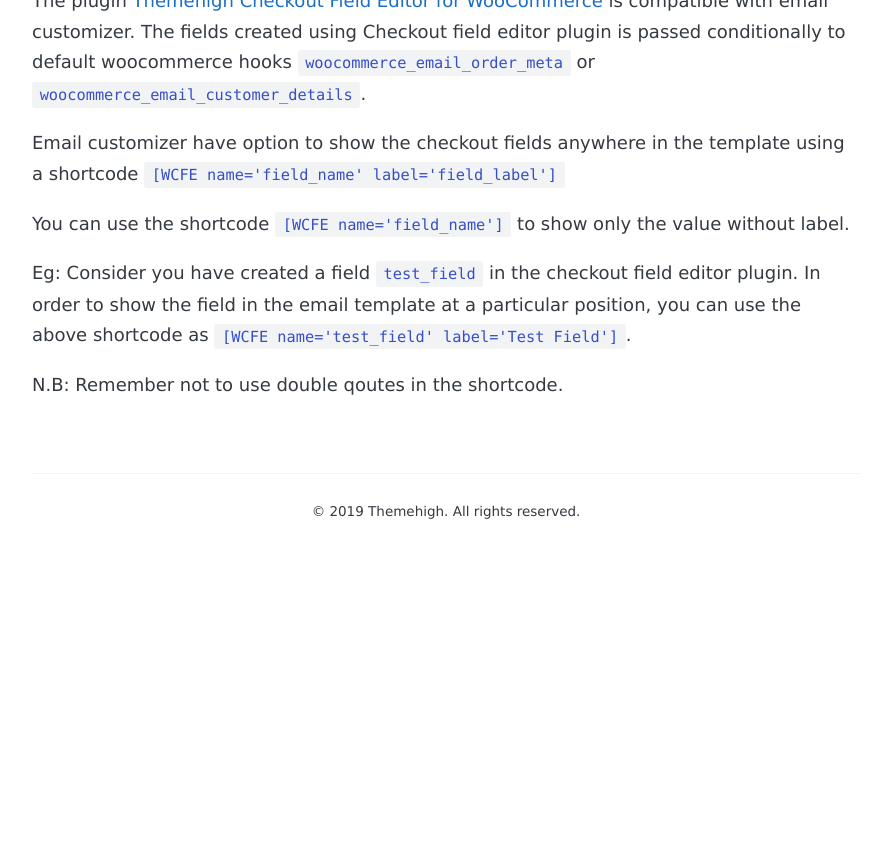
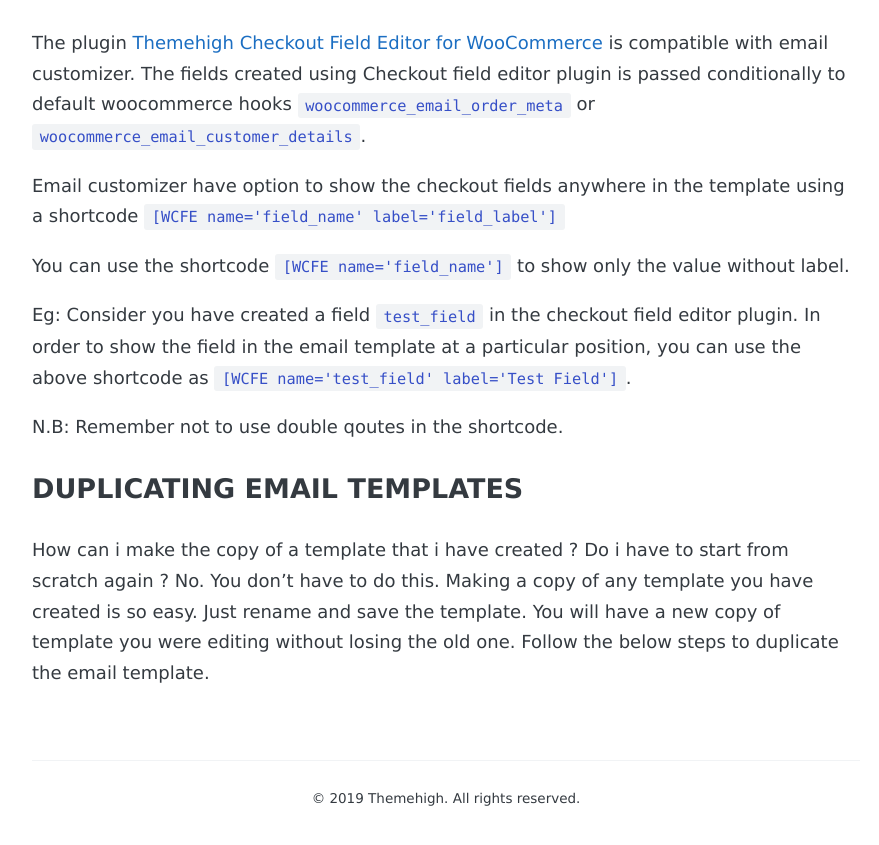
Before and after one commit to Themehigh/themehigh.github.io, a Jekyll site: the page built from _posts/2019-11-01-email-customizer-knowledge-base.markdown, in a window 1280 px wide and 900 px high, scrolled down 4947 px. Shown: the top 845 px of the window, without its empty margins (194-1073 px from the left). Built offline with Jekyll 4.4.1, drawn with Linux system fonts in a browser that asks for light colours; some web fonts are replaced; comment, search, counter and statistics services are not loaded; before the commit the page ends 5559 px from its top, so only the background shows below that; some of the changed text lies outside the part shown.

Commit message:
2019-11-25
#Duplicating templates
#Documentation link

```diff
--- a/_posts/2019-11-01-email-customizer-knowledge-base.markdown
+++ b/_posts/2019-11-01-email-customizer-knowledge-base.markdown
@@ -5,7 +5,7 @@ categories: jekyll update
 ---
 
 ###### Themehigh Email Customizer plugin for WooCommerce - Design the way you love !!
-[FREE](https://wordpress.org/plugins/email-customizer-for-woocommerce/) | [PREMIUM](https://www.themehigh.com/product/woocommerce-email-customizer/) | [DEMO](https://flydemos.com/wecm/wp-admin)
+[FREE](https://wordpress.org/plugins/email-customizer-for-woocommerce/) | [PREMIUM](https://www.themehigh.com/product/woocommerce-email-customizer/) | [DEMO](https://flydemos.com/wecm/wp-admin) | [DOCS](https://www.themehigh.com/help-guides/woocommerce-email-customizer/)
 
 ## Quick Links
 {:.no_toc}
@@ -45,6 +45,7 @@ if emails from the Email Customizer plugin are not send or is not delivered, the
 ### BROKEN IMAGES IN EMAILS
 
    If the image in email send using Email Customizer plugin is broken, confirm whether the image is publicly accessible. Also ensure your images are inserted with a full URL including the protocol.
+
 
 
 ### CUSTOMER NOTE IN EMAIL TEMPLATE
@@ -125,3 +126,9 @@ You can use the shortcode `[WCFE name='field_name']` to show only the value with
 Eg: Consider you have created a field `test_field` in the checkout field editor plugin. In order to show the field in the email template at a particular position, you can use the above shortcode as `[WCFE name='test_field' label='Test Field']`.
 
 N.B: Remember not to use double qoutes in the shortcode.
+
+
+### DUPLICATING EMAIL TEMPLATES
+
+How can i make the copy of a template that i have created ? Do i have to start from scratch again ?
+No. You don't have to do this. Making a copy of any template you have created is so easy. Just rename and save the template. You will have a new copy of template you were editing without losing the old one. Follow the below steps to duplicate the email template.
```
